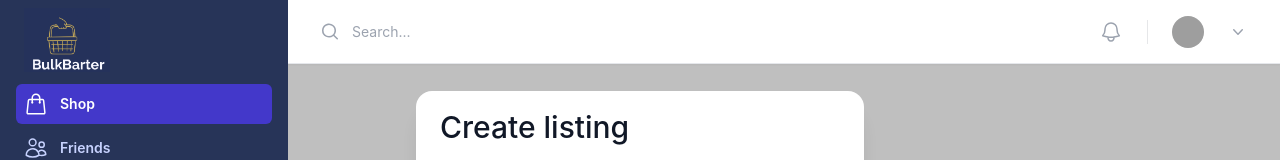
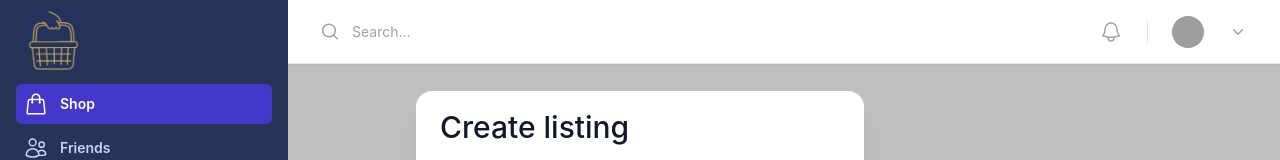
Before and after one commit to sankalpsaini/bulkbarter, a React (Create React App) app in the folder bulkbarter/: page /dashboard in a window 1280 px wide. Shown: the top 160 px of the page. Built offline with nearby package versions, Linux system fonts and the light colour scheme; grey boxes are pictures that could not be loaded.

Commit message:
changed favicon and display

```diff
--- a/bulkbarter/src/pages/dashboard.js
+++ b/bulkbarter/src/pages/dashboard.js
@@ -241,7 +241,7 @@ export default function Dashboard() {
                     <div className="flex h-16 shrink-0 items-center">
                       <img
                         className="h-8 w-auto"
-                        src="/landingbulkbarterlogo.png"
+                        src="/landingbulkbarterlogonotext.png"
                         alt="Your Company"
                       />
                     </div>
@@ -304,7 +304,7 @@ export default function Dashboard() {
             <div className="flex h-16 shrink-0 items-center pt-4">
               <img
                 className="h-16 w-auto"
-                src="/landingbulkbarterlogo.png"
+                src="/landingbulkbarterlogonotext.png"
                 alt="Your Company"
               />
             </div>
```
Also changed, not shown: bulkbarter/public/landingbulkbarterlogonotext.png (added), 1 other file (tests, documents, lock files or other folders).
